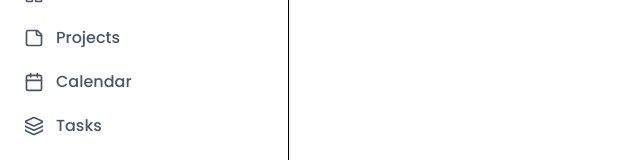
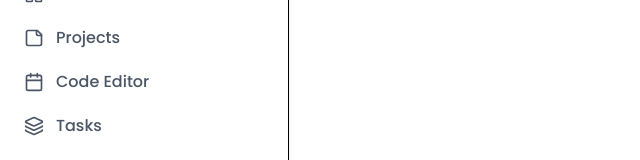
Before and after one commit to Harshofft/education-edtech, a React (Vite) app: page / in a window 1280 px wide. Shown: the part 134-294 px from the top of the page, without its empty margins (0-640 px from the left). Built offline with nearby package versions, Linux system fonts and the light colour scheme; a web font is replaced by a local one.

Commit message:
codeeditor added

```diff
--- a/src/App.jsx
+++ b/src/App.jsx
@@ -15,6 +15,7 @@ import { BrowserRouter, Route, Routes } from "react-router-dom";
 
 import Projects from "./pages/sidebar/Projects";
 import HomePage from "./pages/sidebar/HomePage";
+import CodeEditor from "./pages/sidebar/codeEditor/CodeEditor";
 
 function App() {
   return (
@@ -24,7 +25,7 @@ function App() {
           <SidebarItem icon={<Home size={20} />} text="Home" to="/" />
           <SidebarItem icon={<LayoutDashboard size={20} />} text="AI" to="/ai" />
           <SidebarItem icon={<StickyNote size={20} />} text="Projects" to="/projects" />
-          <SidebarItem icon={<Calendar size={20} />} text="Calendar" to="/calendar" />
+          <SidebarItem icon={<Calendar size={20} />} text="Code Editor" to="/codeeditor" />
           <SidebarItem icon={<Layers size={20} />} text="Tasks" to="/tasks" />
           <SidebarItem icon={<Flag size={20} />} text="Reporting" to="/reporting" />
           <hr className="my-3" />
@@ -40,7 +41,7 @@ function App() {
               <Route path="/" element={<HomePage />} />
               <Route path="/ai" element={<GeminiImageText />} />
               <Route path="/projects" element={<Projects />} />
-              <Route path="/calendar" element={<h1>Calendar Page</h1>} />
+              <Route path="/codeeditor" element={<CodeEditor/> } />
               <Route path="/tasks" element={<h1>Tasks Page</h1>} />
               <Route path="/reporting" element={<h1>Reporting Page</h1>} />
               <Route path="/settings" element={<h1>Settings Page</h1>} />
```
